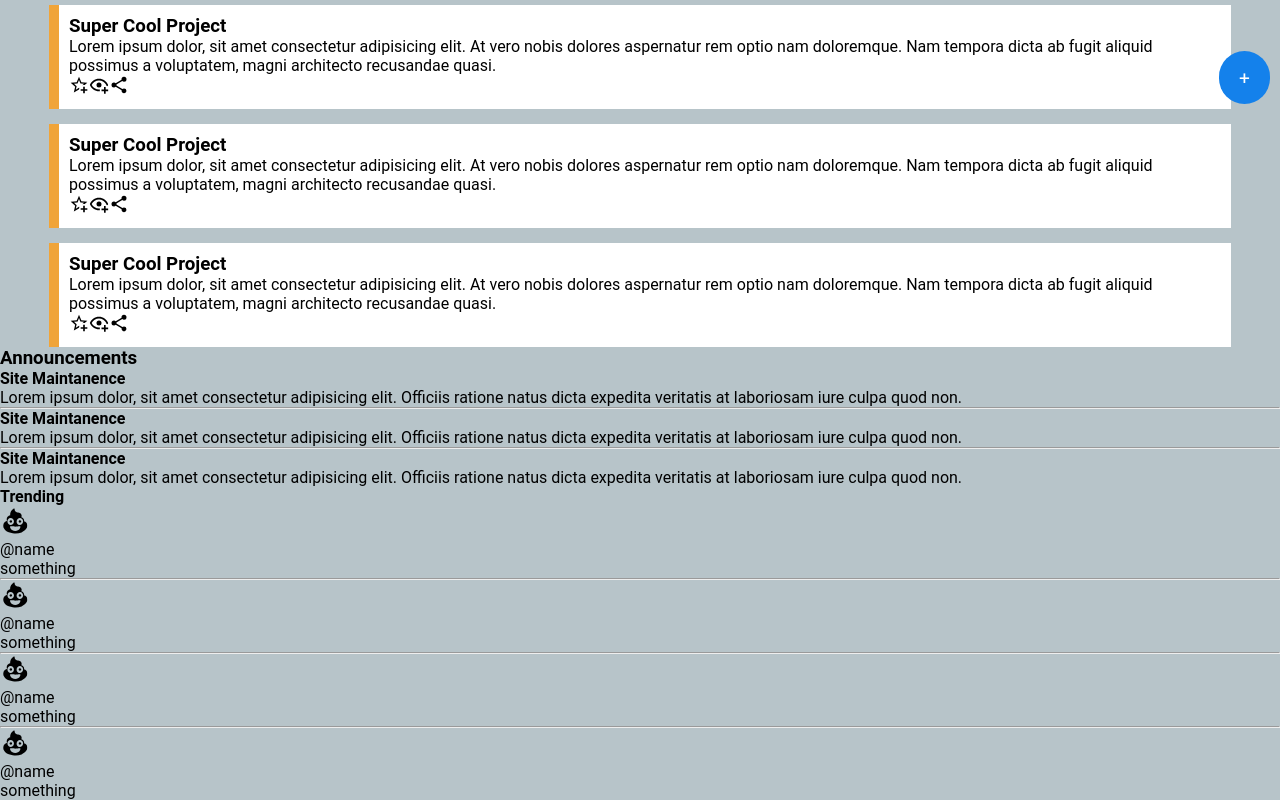
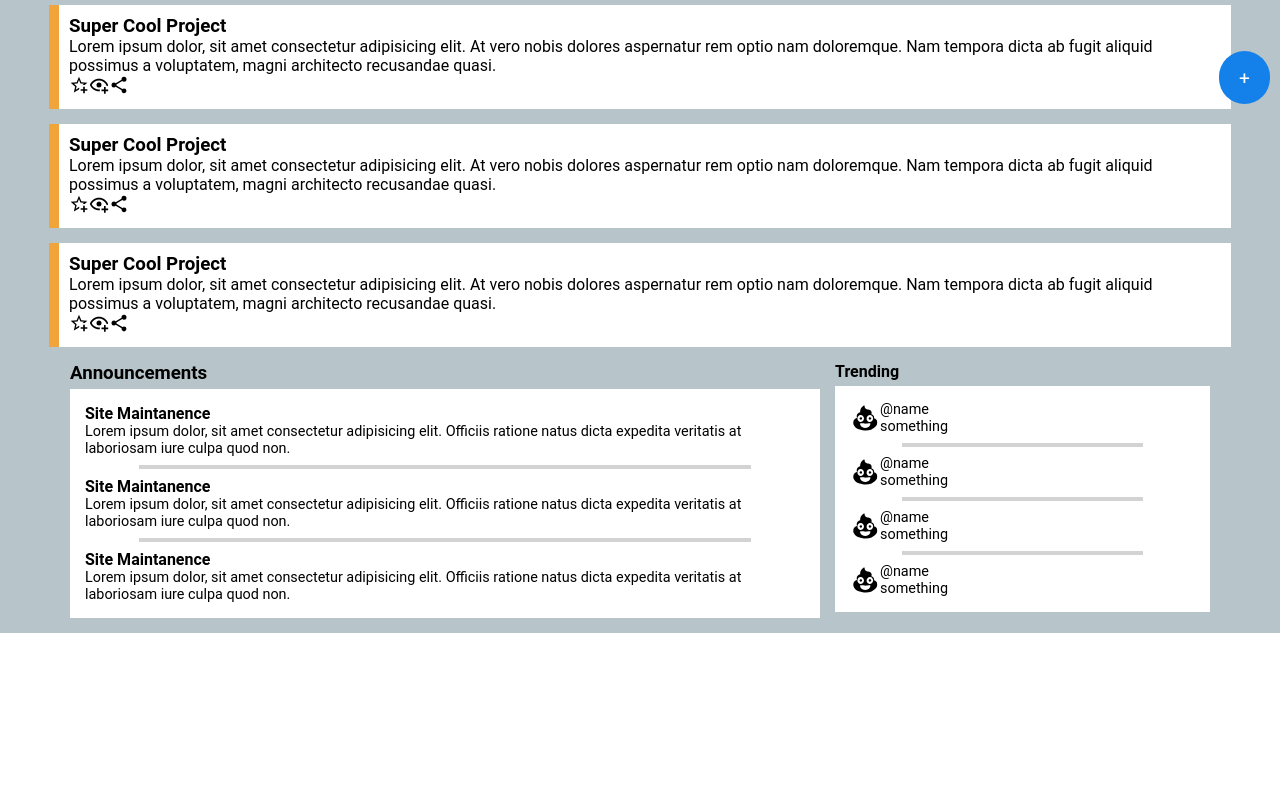
Before and after one commit to ImExtraPolite3/admin-dashboard, a React (Vite) app: page / in a window 1280 px wide. Shown: the part 686-1486 px from the top of the page. After the commit the page ends 1319 px from the top, so only its background shows below. Built offline with nearby package versions, Linux system fonts and the light colour scheme; a web font is replaced by a local one.

Commit message:
finish styling announcment and trending section

```diff
--- a/src/index.css
+++ b/src/index.css
@@ -93,6 +93,49 @@ nav {
   border-left: solid#f0a439 10px;
 }
 
+.others {
+  display: grid;
+  grid-template-columns: 60% 30%;
+  justify-content: center;
+  gap: 15px;
+  padding: 15px;
+}
+
+.others > section > div {
+  background-color: white;
+  padding: 15px;
+  margin-top: 5px;
+}
+
+.others > section:last-child > div > div > div {
+  display: flex;
+}
+
+.others > section:last-child > div,
+.others > section:first-child > div {
+  display: flex;
+  flex-direction: column;
+  gap: 8px;
+}
+
+.others > section:last-child > div > hr,
+.others > section:first-child > div > hr {
+  width: 85%;
+  margin: auto;
+  border: none;
+  height: 4px;
+  background-color: lightgray;
+}
+
+.others > section:last-child > div > hr {
+  width: 70%;
+}
+
+.others > section:last-child > div > div > div > div > p,
+.others > section:first-child > div > div > p {
+  font-size: 0.9rem;
+}
+
 .links > div > img {
   width: 20px;
 }
```
